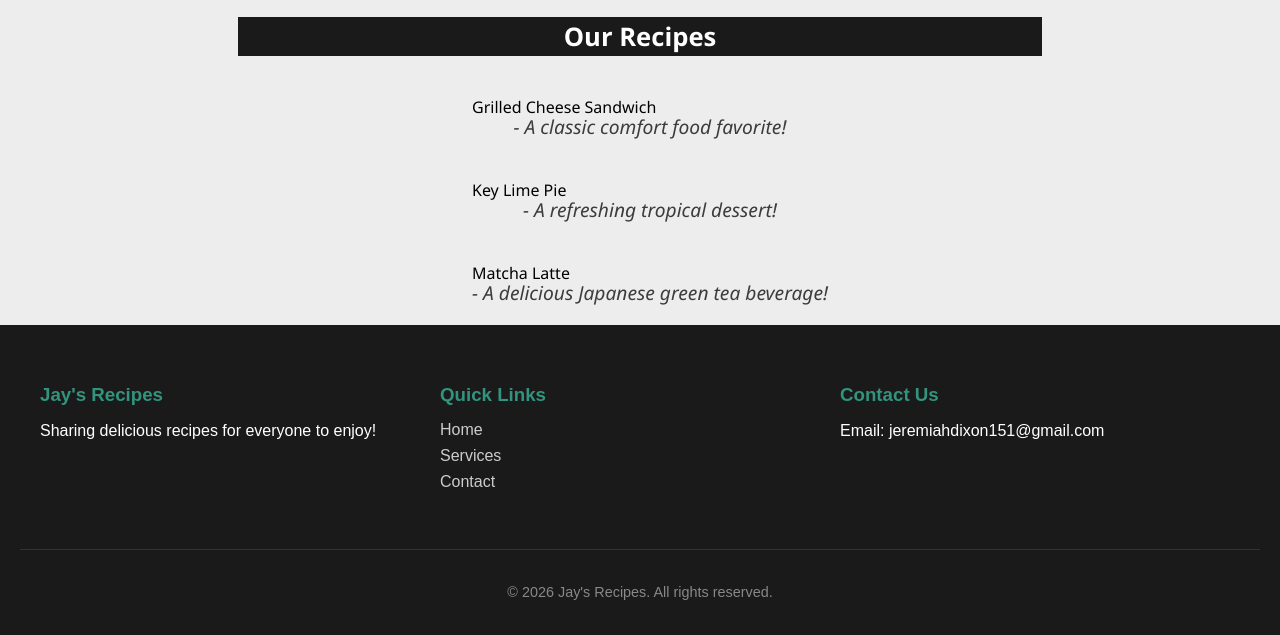
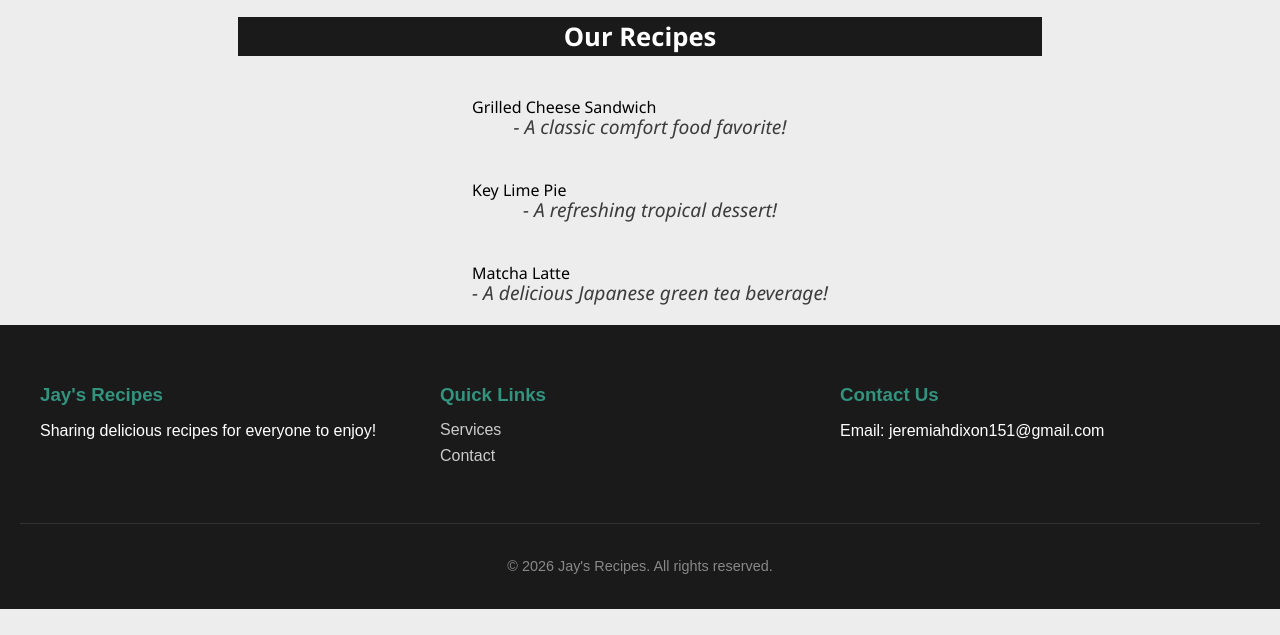
Before and after one commit to leavingm0ments/odin-recipes, a plain HTML site: page index.html in a window 1280 px wide. Shown: the part 166-801 px from the top of the page. Drawn offline with Linux system fonts and the light colour scheme.

Commit message:
removed Home from footer on index.html

```diff
--- a/index.html
+++ b/index.html
@@ -34,7 +34,6 @@
     <div class="footer-column">
       <h3>Quick Links</h3>
       <ul>
-        <li><a href="../index.html">Home</a></li>
         <li><a href="#">Services</a></li>
         <li><a href="#">Contact</a></li>
       </ul>
```
